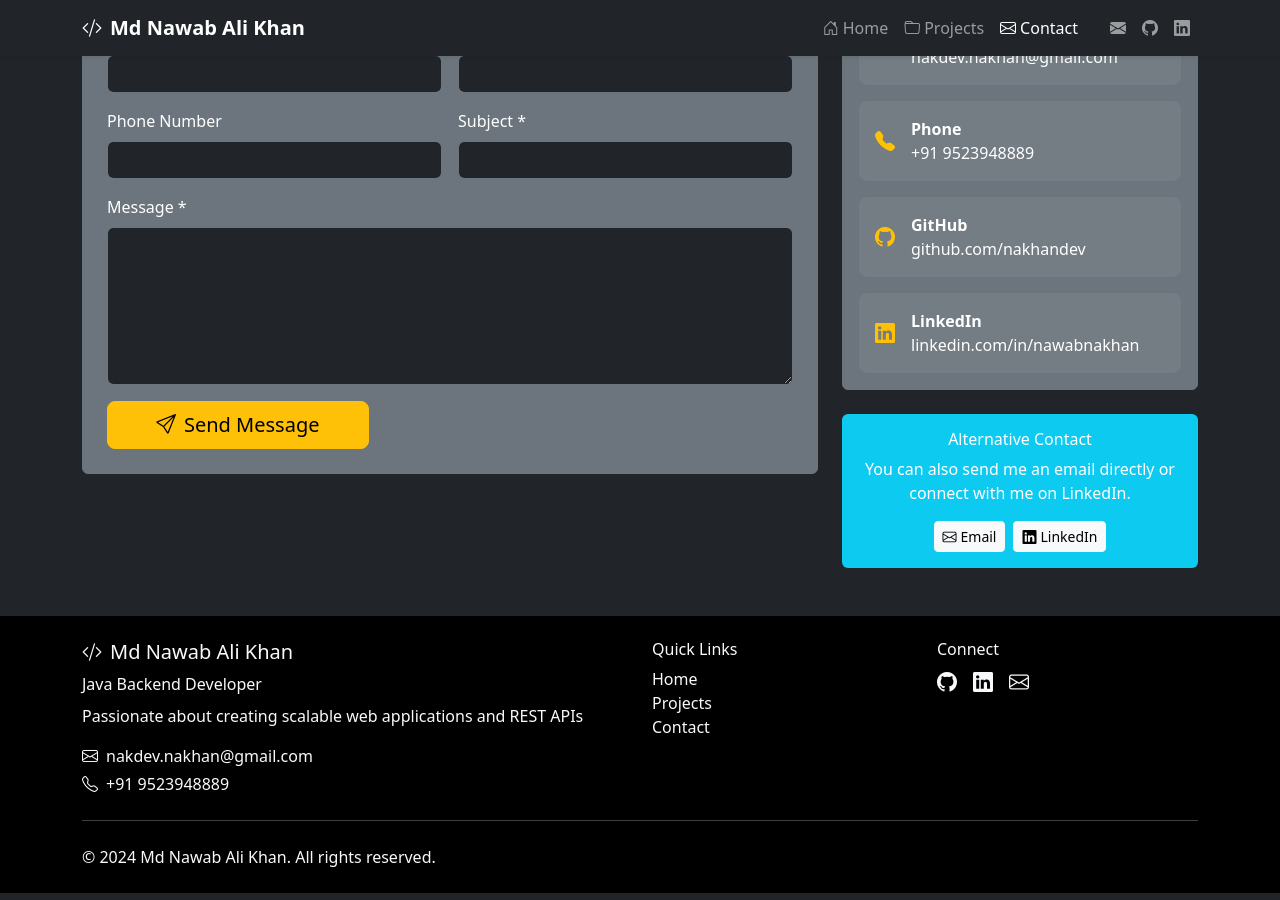
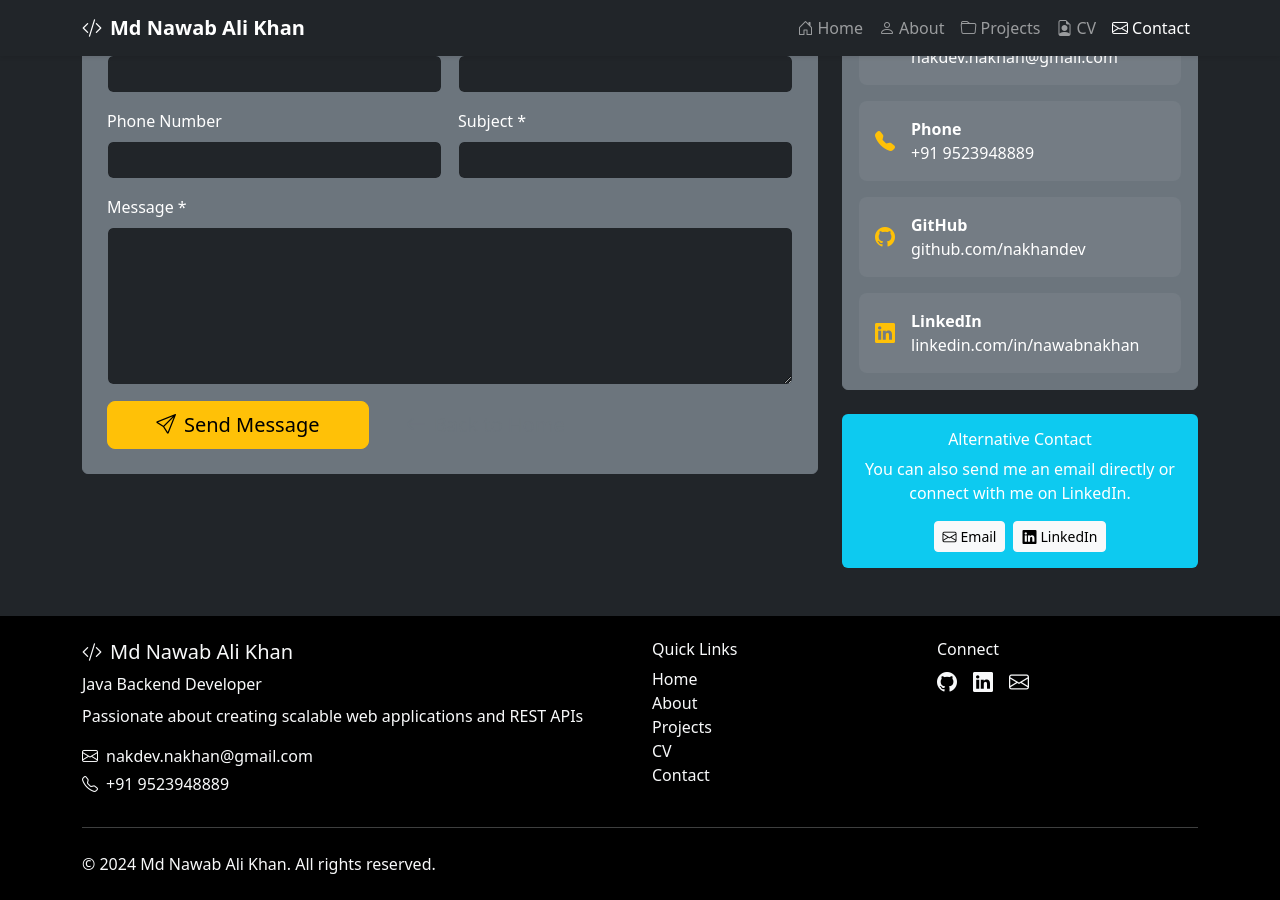
Before and after one commit to nakhandev/nakhandev.github.io, a Jekyll site: the page contact.html, which Jekyll copies as it is, in a window 1280 px wide and 900 px high, scrolled down 696 px. Built offline with Jekyll 4.4.1, drawn with Linux system fonts in a browser that asks for light colours.

Commit message:
Update all href links throughout Jekyll site - add About page to navigation and fix all cross-references

```diff
--- a/_includes/footer.html
+++ b/_includes/footer.html
@@ -20,6 +20,7 @@
                 <h6>Quick Links</h6>
                 <ul class="list-unstyled">
                     <li><a href="index.html" class="text-light text-decoration-none">Home</a></li>
+                    <li><a href="about.html" class="text-light text-decoration-none">About</a></li>
                     <li><a href="projects.html" class="text-light text-decoration-none">Projects</a></li>
                     <li><a href="cv.html" class="text-light text-decoration-none">CV</a></li>
                     <li><a href="contact.html" class="text-light text-decoration-none">Contact</a></li>
--- a/_includes/header.html
+++ b/_includes/header.html
@@ -12,6 +12,11 @@
                 <li class="nav-item">
                     <a class="nav-link {% if page.url == '/' %}active{% endif %}" href="{{ '/' | relative_url }}">
                         <i class="bi bi-house-door me-1"></i>Home
+                    </a>
+                </li>
+                <li class="nav-item">
+                    <a class="nav-link {% if page.url contains '/about' %}active{% endif %}" href="about.html">
+                        <i class="bi bi-person me-1"></i>About
                     </a>
                 </li>
                 <li class="nav-item">
--- a/contact.html
+++ b/contact.html
@@ -35,8 +35,18 @@
                         </a>
                     </li>
                     <li class="nav-item">
+                        <a class="nav-link" href="about.html">
+                            <i class="bi bi-person me-1"></i>About
+                        </a>
+                    </li>
+                    <li class="nav-item">
                         <a class="nav-link" href="projects.html">
                             <i class="bi bi-folder me-1"></i>Projects
+                        </a>
+                    </li>
+                    <li class="nav-item">
+                        <a class="nav-link" href="cv.html">
+                            <i class="bi bi-file-earmark-person me-1"></i>CV
                         </a>
                     </li>
                     <li class="nav-item">
@@ -45,18 +55,6 @@
                         </a>
                     </li>
                 </ul>
-                <!-- Social Links -->
-                <div class="navbar-nav ms-lg-3">
-                    <a class="nav-link" href="mailto:nakdev.nakhan@gmail.com" title="Email">
-                        <i class="bi bi-envelope-fill"></i>
-                    </a>
-                    <a class="nav-link" href="https://github.com/nakhandev" target="_blank" title="GitHub">
-                        <i class="bi bi-github"></i>
-                    </a>
-                    <a class="nav-link" href="https://linkedin.com/in/nawabnakhan" target="_blank" title="LinkedIn">
-                        <i class="bi bi-linkedin"></i>
-                    </a>
-                </div>
             </div>
         </div>
     </nav>
@@ -240,7 +238,9 @@
                     <h6>Quick Links</h6>
                     <ul class="list-unstyled">
                         <li><a href="index.html" class="text-light text-decoration-none">Home</a></li>
+                        <li><a href="about.html" class="text-light text-decoration-none">About</a></li>
                         <li><a href="projects.html" class="text-light text-decoration-none">Projects</a></li>
+                        <li><a href="cv.html" class="text-light text-decoration-none">CV</a></li>
                         <li><a href="#" class="text-light text-decoration-none">Contact</a></li>
                     </ul>
                 </div>
--- a/cv.html
+++ b/cv.html
@@ -262,6 +262,11 @@
                         </a>
                     </li>
                     <li class="nav-item">
+                        <a class="nav-link" href="about.html">
+                            <i class="bi bi-person me-1"></i>About
+                        </a>
+                    </li>
+                    <li class="nav-item">
                         <a class="nav-link" href="projects.html">
                             <i class="bi bi-folder me-1"></i>Projects
                         </a>
--- a/projects.html
+++ b/projects.html
@@ -32,6 +32,11 @@
                     <li class="nav-item">
                         <a class="nav-link" href="index.html">
                             <i class="bi bi-house-door me-1"></i>Home
+                        </a>
+                    </li>
+                    <li class="nav-item">
+                        <a class="nav-link" href="about.html">
+                            <i class="bi bi-person me-1"></i>About
                         </a>
                     </li>
                     <li class="nav-item">
@@ -330,6 +335,7 @@
                     <h6>Quick Links</h6>
                     <ul class="list-unstyled">
                         <li><a href="index.html" class="text-light text-decoration-none">Home</a></li>
+                        <li><a href="about.html" class="text-light text-decoration-none">About</a></li>
                         <li><a href="#" class="text-light text-decoration-none">Projects</a></li>
                         <li><a href="cv.html" class="text-light text-decoration-none">CV</a></li>
                         <li><a href="contact.html" class="text-light text-decoration-none">Contact</a></li>
```
Also changed, not shown: index.html (+7 -10 lines).
